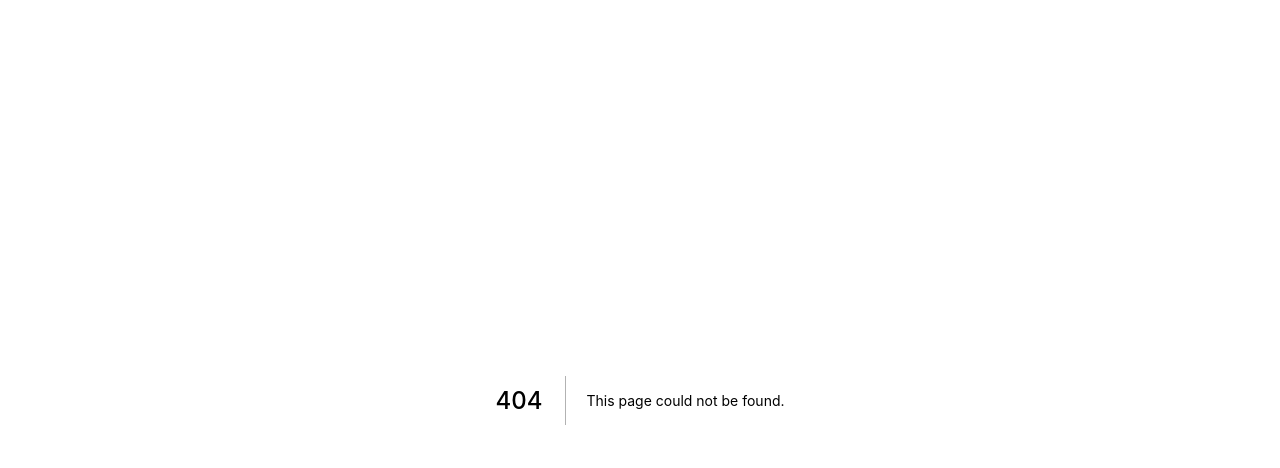
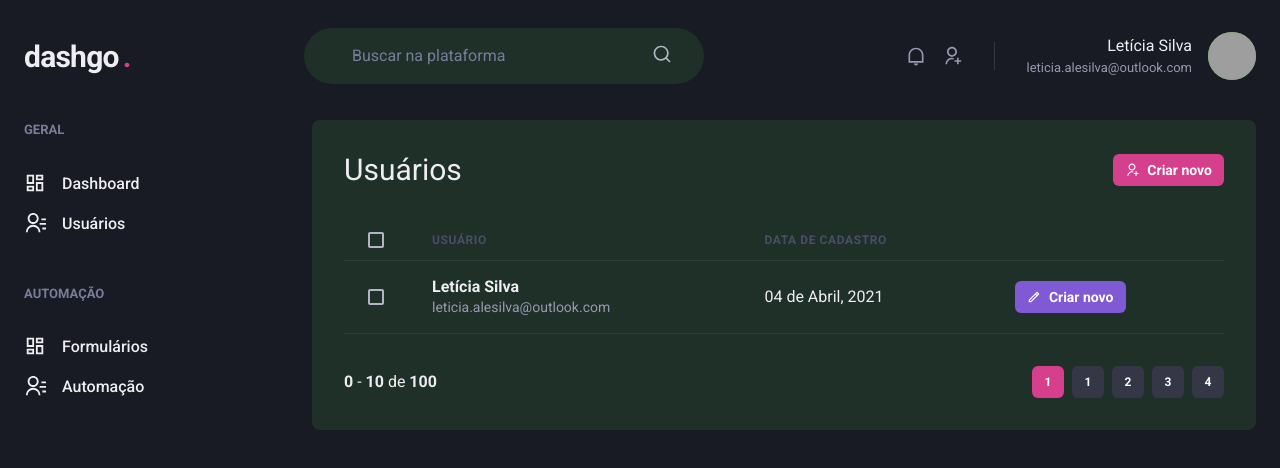
Before and after one commit to leticiafrontend/ignite-react, a Next.js app in the folder capitulo-04/dashgo/: page /users in a window 1280 px wide. Before the commit this address had no page. Shown: the top 468 px of the page. Built offline with nearby package versions, Linux system fonts and the light colour scheme; grey boxes are pictures that could not be loaded.

Commit message:
adiciona pagina de lista de usuarios e criacao de usuario

```diff
--- a/capitulo-04/dashgo/src/components/Header.tsx
+++ b/capitulo-04/dashgo/src/components/Header.tsx
@@ -11,7 +11,7 @@
     <Flex
       as="header"
       w="100%"
-      maxWidth={1480}
+      maxWidth={1400}
       h="20"
       mx="auto"
       mt="4"
--- /dev/null
+++ b/capitulo-04/dashgo/src/components/Pagination.tsx
@@ -0,0 +1,35 @@
+import { Button, Stack, Box } from '@chakra-ui/react'
+import React from 'react'
+
+export const Pagination = () => {
+  return (
+    <Stack direction="row"
+    mt="8" spacing="6" justify="space-between" align="center">
+      <Box>
+        <strong>0</strong> - <strong>10</strong> de <strong>100</strong>
+      </Box>
+      <Stack direction="row" spacing="2">
+        <Button
+          size="sm"
+          fontSize="xs"
+          width="4" colorScheme="pink" disabled _disabled={{bg: 'pink.500', cursor: 'default'}} >1</Button>
+        <Button
+          size="sm"
+          fontSize="xs"
+          width="4" colorScheme="pink" bg="gray.700" _hover={{bg:  'gray.500'}} >1</Button>
+        <Button
+          size="sm"
+          fontSize="xs"
+          width="4" colorScheme="pink" bg="gray.700" _hover={{bg:  'gray.500'}} >2</Button>
+        <Button
+          size="sm"
+          fontSize="xs"
+          width="4" colorScheme="pink" bg="gray.700" _hover={{bg:  'gray.500'}} >3</Button>
+        <Button
+          size="sm"
+          fontSize="xs"
+          width="4" colorScheme="pink" bg="gray.700" _hover={{bg:  'gray.500'}} >4</Button>
+      </Stack>
+    </Stack>
+  )
+}
--- a/capitulo-04/dashgo/src/pages/dashboard.tsx
+++ b/capitulo-04/dashgo/src/pages/dashboard.tsx
@@ -65,7 +65,7 @@
   return (
     <Flex direction="column" h="100vh">
       <Header />
-      <Flex width="100%" my="6" maxWidth={1480} mx="auto" px="6">
+      <Flex width="100%" my="6" maxWidth={1400} mx="auto" px="6">
         <Sidebar />
         <SimpleGrid flex="1" gap="4" minChildWidth="320px" align="flex-start">
           <Box p="8" bg="gray.800" borderRadius={8} pb="4">
--- /dev/null
+++ b/capitulo-04/dashgo/src/pages/users/index.tsx
@@ -0,0 +1,89 @@
+import {
+  Box,
+  Button,
+  Checkbox,
+  Flex,
+  Heading,
+  Icon,
+  Table,
+  Td,
+  Th,
+  Thead,
+  Tr,
+  Tbody,
+  Text,
+} from '@chakra-ui/react';
+import React from 'react';
+import { RiUserAddLine,RiPencilLine } from 'react-icons/ri';
+import { Header } from '../../components/Header';
+import { Pagination } from '../../components/Pagination';
+import { Sidebar } from '../../components/Sidebar';
+
+export const UsersList = () => {
+  return (
+    <Box>
+      <Header />
+      <Flex w="100%" my="6" maxWidth={1400} mx="auto" px="6">
+        <Sidebar />
+        <Box flex="1" borderRadius={8} bg="gray.800" p="8">
+          <Flex mb="8" justify="space-between" align="center">
+            <Heading size="lg" fontWeight="normal">
+              Usuários
+            </Heading>
+            <Button
+              as="a"
+              size="sm"
+              fontSize="sm"
+              colorScheme="pink"
+              leftIcon={<Icon as={RiUserAddLine} />}
+            >
+              Criar novo
+            </Button>
+          </Flex>
+          <Table colorScheme="whiteAlpha">
+            <Thead>
+              <Tr>
+                <Th px="6" color="gray.300" width="8">
+                  <Checkbox colorScheme="pink" />
+                </Th>
+                <Th>Usuário</Th>
+                <Th>Data de cadastro</Th>
+                <Th></Th>
+              </Tr>
+            </Thead>
+            <Tbody>
+              <Tr>
+                <Th px="6">
+                  <Checkbox colorScheme="pink" />
+                </Th>
+                <Td>
+                  <Box>
+                    <Text fontWeight="bold">Letícia Silva</Text>
+                    <Text fontSize="sm" color="gray.300">
+                      leticia.alesilva@outlook.com
+                    </Text>
+                  </Box>
+                </Td>
+                <Td>04 de Abril, 2021</Td>
+                <Td>
+                  <Button
+                    as="a"
+                    size="sm"
+                    fontSize="sm"
+                    colorScheme="purple"
+                    leftIcon={<Icon as={RiPencilLine} />}
+                  >
+                    Criar novo
+                  </Button>
+                </Td>
+              </Tr>
+            </Tbody>
+          </Table>
+          <Pagination />
+        </Box>
+      </Flex>
+    </Box>
+  );
+};
+
+export default UsersList;
```
Also changed, not shown: capitulo-04/dashgo/src/pages/users/create.tsx (added, +48 -0 lines).
